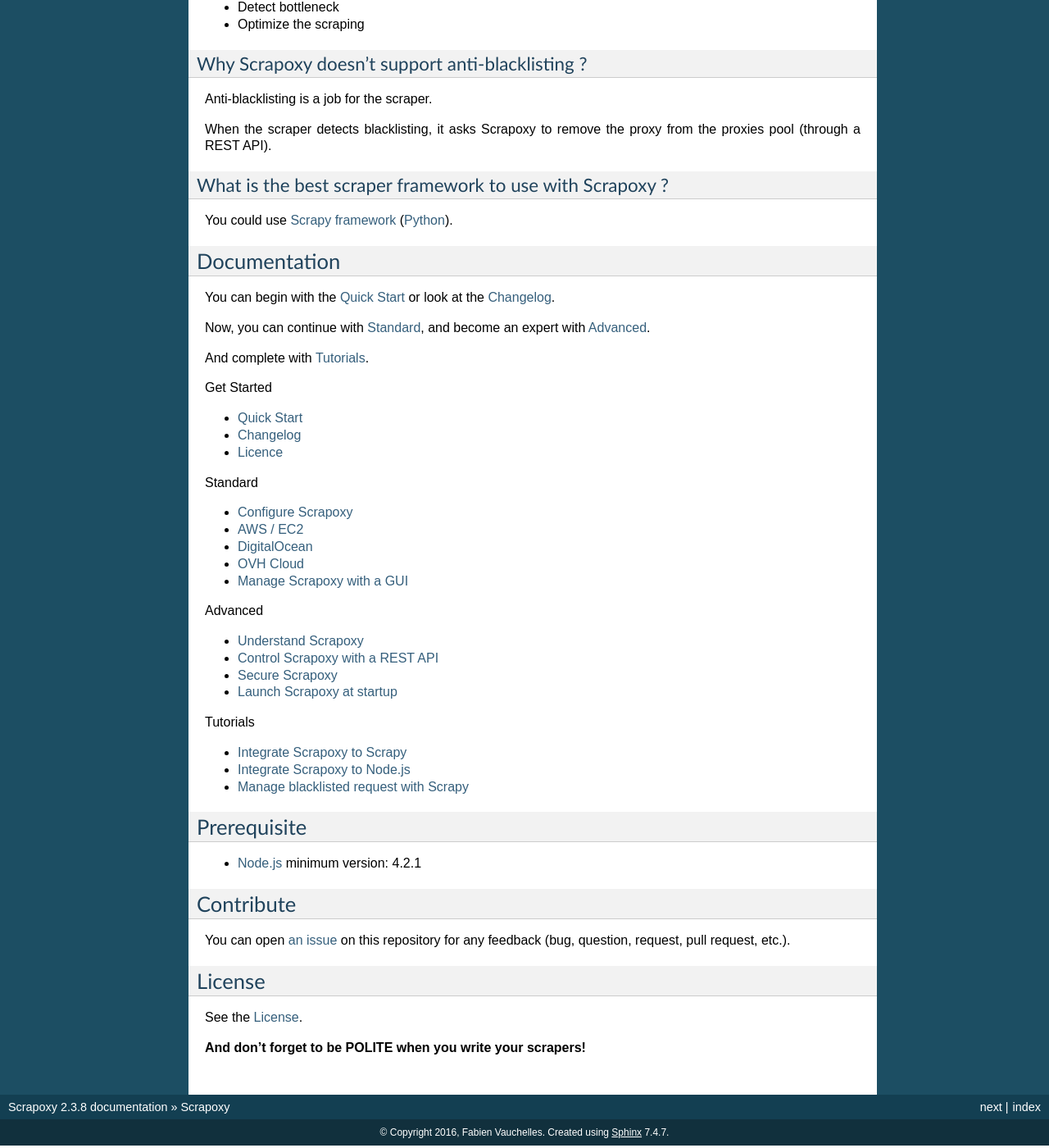
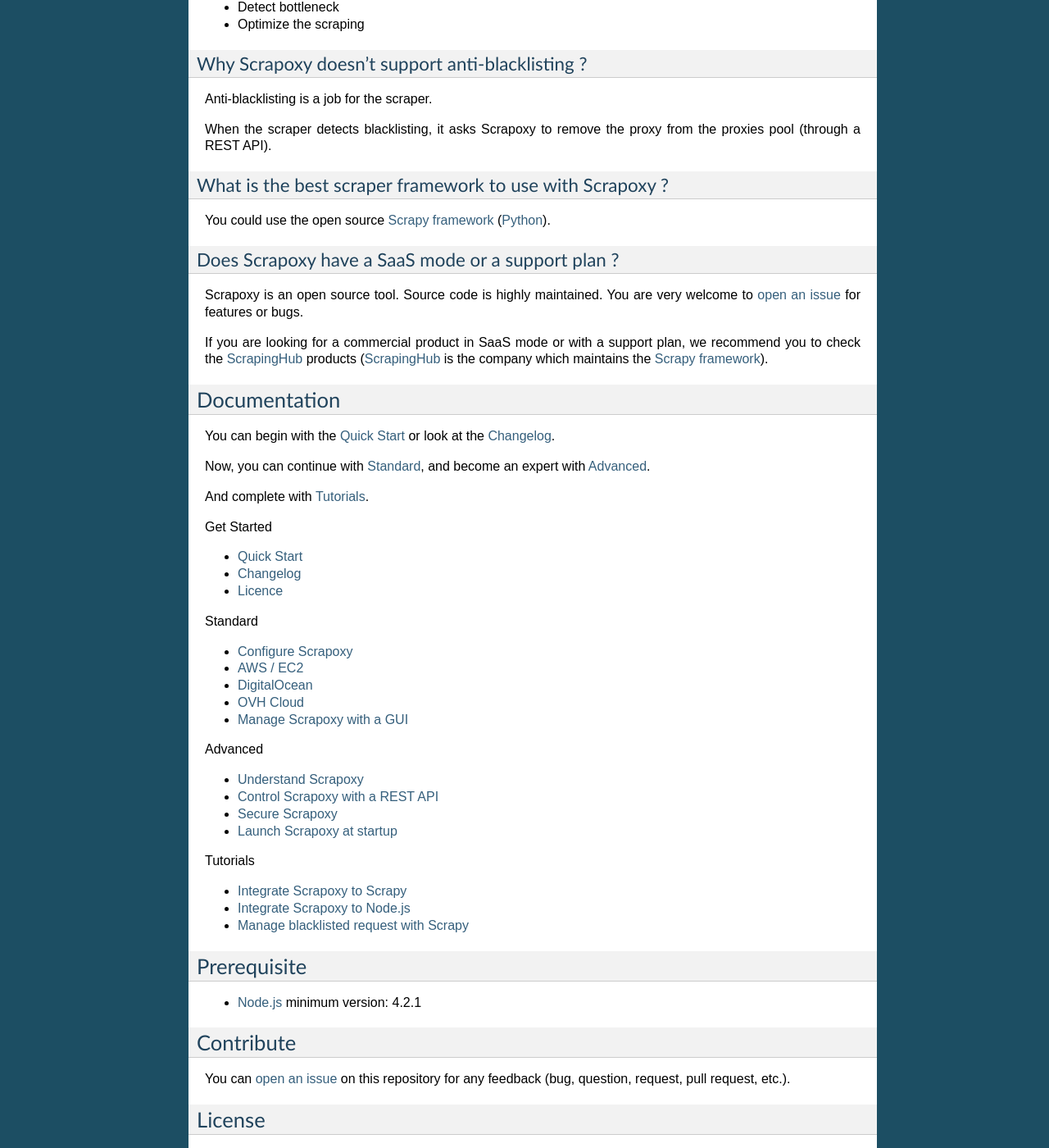
Before and after one commit to zahlio/scrapoxy, a Sphinx documentation site: the page built from docs/index.rst, in a window 1280 px wide and 1400 px high, scrolled down 901 px. Shown: the whole window at 82% size. Built offline with Sphinx 7.4.7, drawn with Linux system fonts in a browser that asks for light colours; some of the changed text lies outside the part shown.

Commit message:
doc(scrapy): add reference to commercial product

```diff
--- a/docs/index.rst
+++ b/docs/index.rst
@@ -53,7 +53,18 @@
 What is the best scraper framework to use with Scrapoxy ?
 ---------------------------------------------------------
 
-You could use `Scrapy framework`_ (Python_).
+You could use the open source `Scrapy framework`_ (Python_).
+
+
+Does Scrapoxy have a SaaS mode or a support plan ?
+--------------------------------------------------
+
+Scrapoxy is an open source tool. Source code is highly maintained.
+You are very welcome to `open an issue`_ for features or bugs.
+
+If you are looking for a commercial product in SaaS mode or with a support plan,
+we recommend you to check the `ScrapingHub`_ products
+(`ScrapingHub`_ is the company which maintains the `Scrapy framework`_).
 
 
 Documentation
@@ -120,7 +131,7 @@
 Contribute
 ==========
 
-You can open `an issue`_ on this repository for any feedback (bug, question, request, pull request, etc.).
+You can `open an issue`_ on this repository for any feedback (bug, question, request, pull request, etc.).
 
 
 License
@@ -132,7 +143,8 @@
 
 
 .. _AngularJS: https://angularjs.org/
-.. _`an issue`: https://github.com/fabienvauchelles/scrapoxy/issues
+.. _`open an issue`: https://github.com/fabienvauchelles/scrapoxy/issues
 .. _`Node.js`: https://nodejs.org
 .. _Python: https://www.python.org
+.. _`ScrapingHub`: https://scrapinghub.com/
 .. _`Scrapy framework`: http://scrapy.org
```
